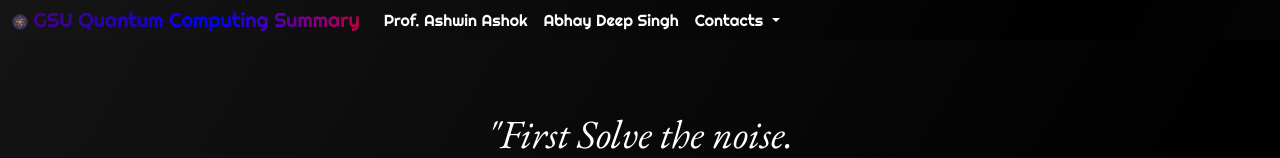
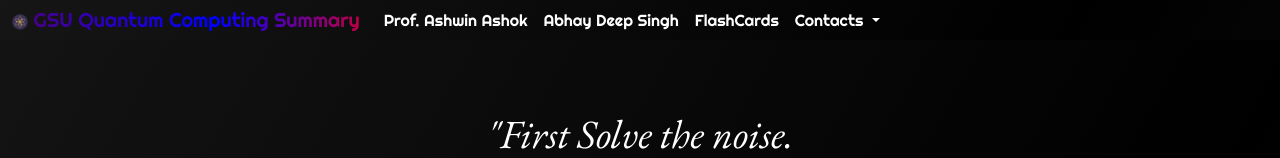
Before and after one commit to AbhayDeep04/QC-Websites, a plain HTML site: page index.html in a window 1280 px wide. Shown: the top 158 px of the page. Drawn offline with nearby package versions, Linux system fonts and the light colour scheme; a web font is replaced by a local one.

Commit message:
Update index.html

```diff
--- a/index.html
+++ b/index.html
@@ -34,6 +34,9 @@
                   </li>
                   <li class="nav-item">
                     <a class="nav-link active" href="https://news.gsu.edu/2022/10/27/presidential-scholar-hopes-to-use-research-to-create-better-hardware/" style="color: white; text-align: center;">Abhay Deep Singh</a>
+                  </li>
+                  <li class="nav-item">
+                    <a class="nav-link active" href="https://timely-jelly-c1ab00.netlify.app/" style="color: white; text-align: center;">FlashCards</a>
                   </li>
                   <li class="nav-item dropdown">
                     <a class="nav-link dropdown-toggle" href="#" role="button" data-bs-toggle="dropdown" aria-expanded="false">
```
